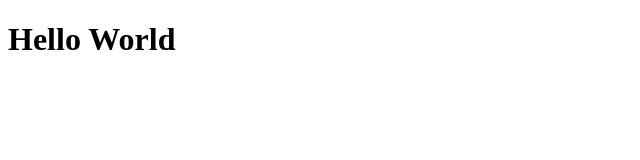
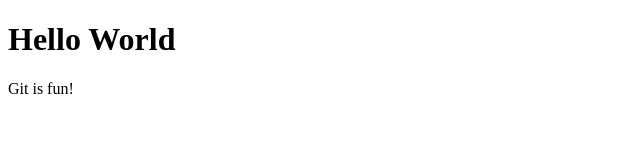
Before and after one commit to blairsuth/hello-world, a plain HTML site: page index.html in a window 1280 px wide. Shown: the full height of the page, 0-640 px from the left. Drawn offline with Linux system fonts and the light colour scheme.

Commit message:
new p tag

```diff
--- a/index.html
+++ b/index.html
@@ -11,4 +11,7 @@
 
 <body>
   <h1>Hello World</h1>
+  <p>
+    Git is fun!
+  </p>
 </body>
```
